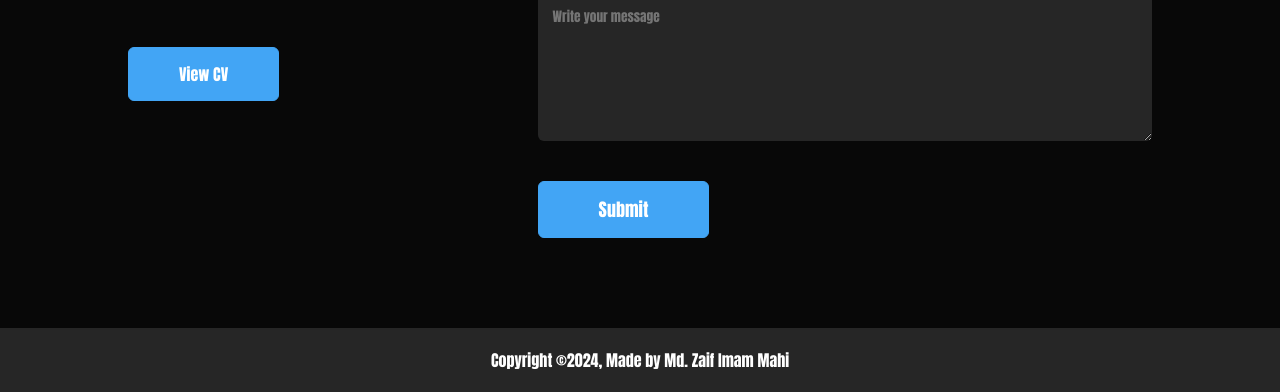
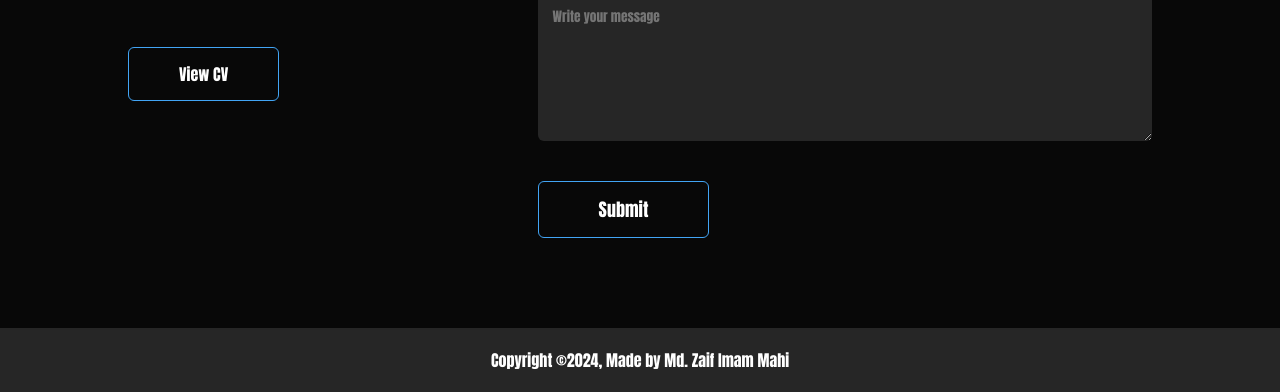
Before and after one commit to mdzaif/portfolio, a plain HTML site: page index.html in a window 1280 px wide. Shown: the part 2354-2746 px from the top of the page. Drawn offline with Linux system fonts and the light colour scheme.

Commit message:
change in button style

```diff
--- a/css/style.css
+++ b/css/style.css
@@ -243,7 +243,7 @@ nav ul li a:hover::after{
 
 .social-icons a:hover{
   color: #42A5F5;
-  transform: translateY(-10px)
+  transform: translateY(-5px)
 }
 
 .btn {
@@ -258,15 +258,16 @@ nav ul li a:hover::after{
   text-decoration: none;
 }
 
+.btn.btn2 {
+  display: inline-block;
+  background: #080808;
+  text-decoration: none;
+}
+
 .btn:hover {
   background: #42A5F5;
 }
 
-.btn.btn2 {
-  display: inline-block;
-  background: #42A5F5;
-  text-decoration: none;
-}
 
 .content-right form{
   width: 100%;
```
